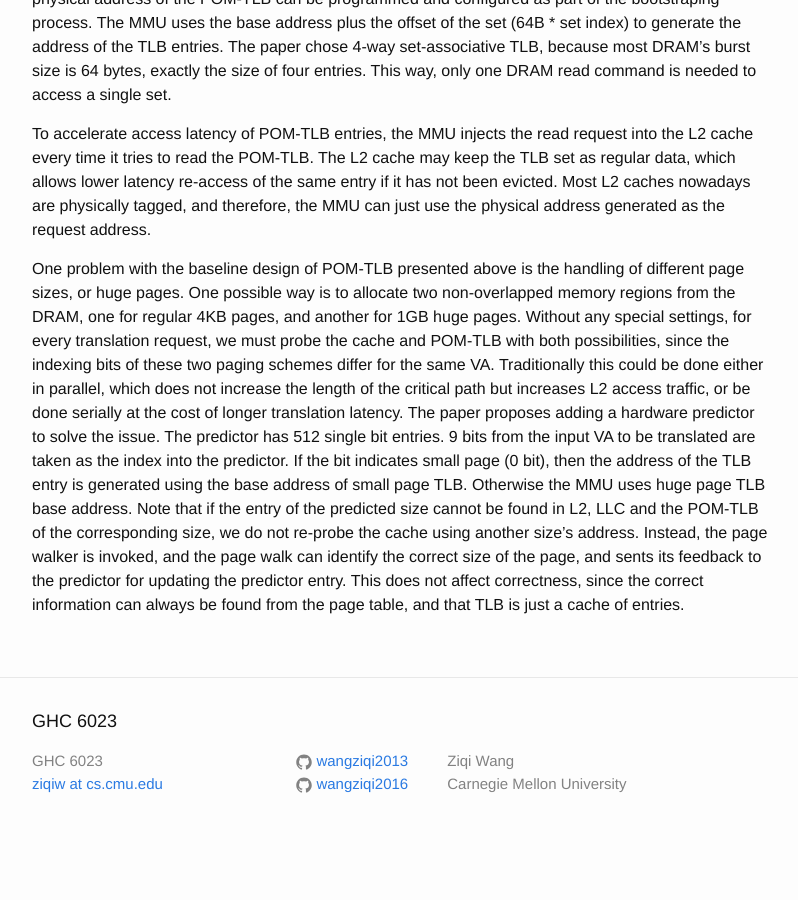
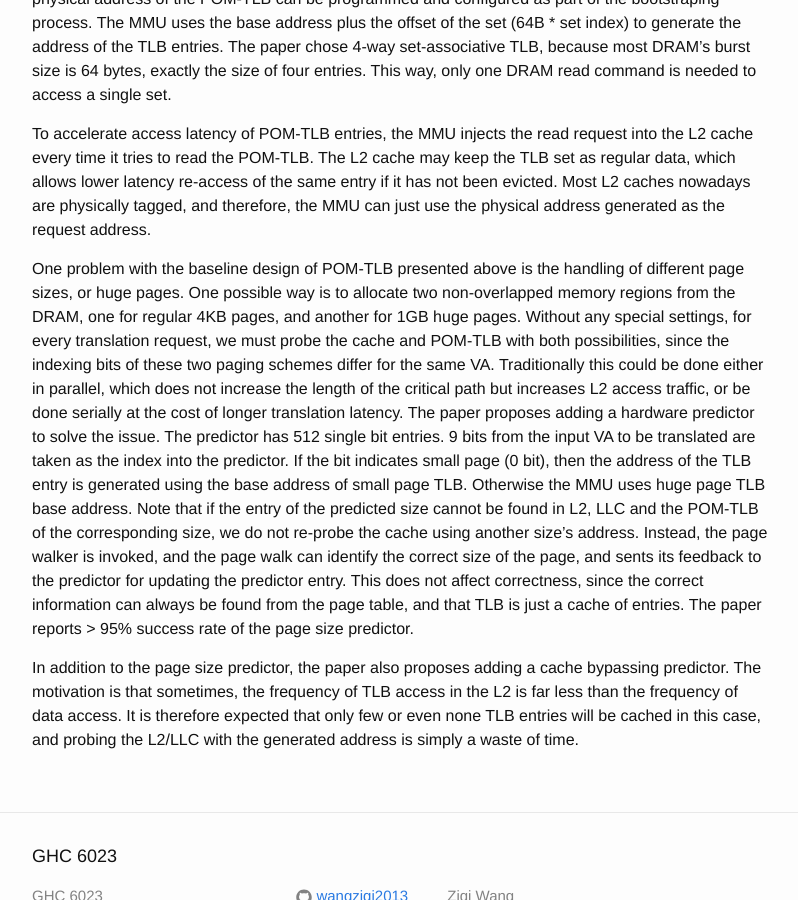
Before and after one commit to wangziqi2013/wangziqi2013.github.io, a Jekyll site: the page built from _posts/2019-08-19-pom-tlb.markdown, in a window 1280 px wide and 900 px high, scrolled down 1201 px. Shown: the whole window, without its empty margins (238-1036 px from the left). Built offline with Jekyll 4.4.1, drawn with Linux system fonts in a browser that asks for light colours; before the commit the page ends 2056 px from its top, so only the background shows below that.

Commit message:
Working on bypass predictor

```diff
--- a/_posts/2019-08-19-pom-tlb.markdown
+++ b/_posts/2019-08-19-pom-tlb.markdown
@@ -58,4 +58,10 @@ of small page TLB. Otherwise the MMU uses huge page TLB base address. Note that
 be found in L2, LLC and the POM-TLB of the corresponding size, we do not re-probe the cache using another size's address.
 Instead, the page walker is invoked, and the page walk can identify the correct size of the page, and sents its feedback to
 the predictor for updating the predictor entry. This does not affect correctness, since the correct information can always
-be found from the page table, and that TLB is just a cache of entries.
+be found from the page table, and that TLB is just a cache of entries. The paper reports > 95% success rate of the page
+size predictor.
+
+In addition to the page size predictor, the paper also proposes adding a cache bypassing predictor. The motivation is that
+sometimes, the frequency of TLB access in the L2 is far less than the frequency of data access. It is therefore expected
+that only few or even none TLB entries will be cached in this case, and probing the L2/LLC with the generated address
+is simply a waste of time.
```
